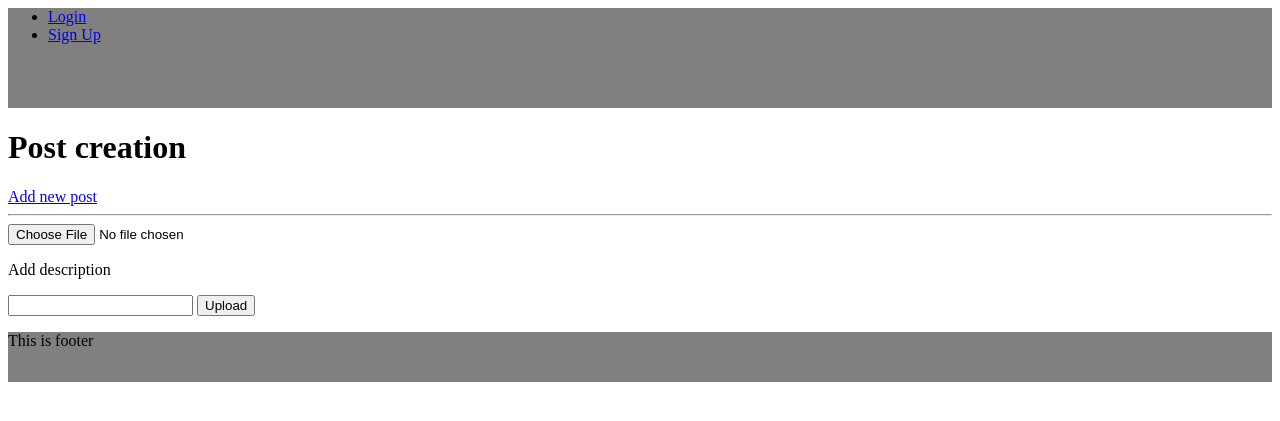
After one commit to rudi8848/camagru, a PHP site: page /views/new.php in a window 1280 px wide. The commit adds this page. Shown: the top 421 px of the page. Run offline with PHP 8.4, Linux system fonts and the light colour scheme.

Commit message:
start of shot controller

```diff
--- a/index.php
+++ b/index.php
@@ -10,7 +10,7 @@ error_reporting(E_ALL);
 
 
 define('ROOT', dirname(__FILE__));
-
+session_start();
 require_once(ROOT . '/components/Autoload.php');
 
 $router = new Router();
--- /dev/null
+++ b/views/footer.php
@@ -0,0 +1,10 @@
+<style>
+  .footer {
+    min-height: 50px;
+    background-color: gray;
+  }
+</style>
+
+<div class="footer">
+  <p>This is footer</p>
+</div>
--- /dev/null
+++ b/views/header.php
@@ -0,0 +1,20 @@
+<style>
+  .header {
+    min-height: 100px;
+    background-color: gray;
+  }
+</style>
+
+<div class="header">
+  <ul class="main-menu">
+
+    <?php if (empty($_SESSION['user']['id'])) : ?>
+      <li><a href="/login">Login</a></li>
+      <li><a href="/signup">Sign Up</a></li>
+    <?php else : ?>
+      <li><a href="/settings">Settings</a></li>
+      <li><a href="/logout">Logout</a></li>
+    <?php endif; ?>
+
+  </ul>
+</div>
--- /dev/null
+++ b/views/new.php
@@ -0,0 +1,32 @@
+<?php require_once('header.php');?>
+
+
+<!--
+  TEMPORARY CODE
+  AFTER CREATION REDIRECT TO GALLERY/POST/ID
+-->
+<h1>Post creation</h1>
+<a href="/new">Add new post</a><hr>
+
+<?php if (!empty($data['image'])) : ?>
+
+  <div class="image">
+    <img src="<?=$data['image']?>">
+  </div>
+  <p><?=$data['description']?></p>
+
+<?php else: ?>
+
+  <form action="/new" method="post" enctype="multipart/form-data" id="new-shot">
+  <input type="file" name="image">
+  <br/>
+  <p>Add description</p>
+  <input type="text" name="description">
+  <button type="submit">Upload</button>
+  </form>
+
+<?php endif ; ?>
+
+
+
+<?php require_once('footer.php');?>
```
Also changed, not shown: components/View.php (+4 -11 lines), controllers/GalleryController.php (+7 -7 lines), controllers/ShotController.php (+16 -2 lines), models/Gallery.php (+5 -9 lines), models/Shot.php (added, +40 -0 lines), views/index.php (added, +12 -0 lines), 1 other file.
